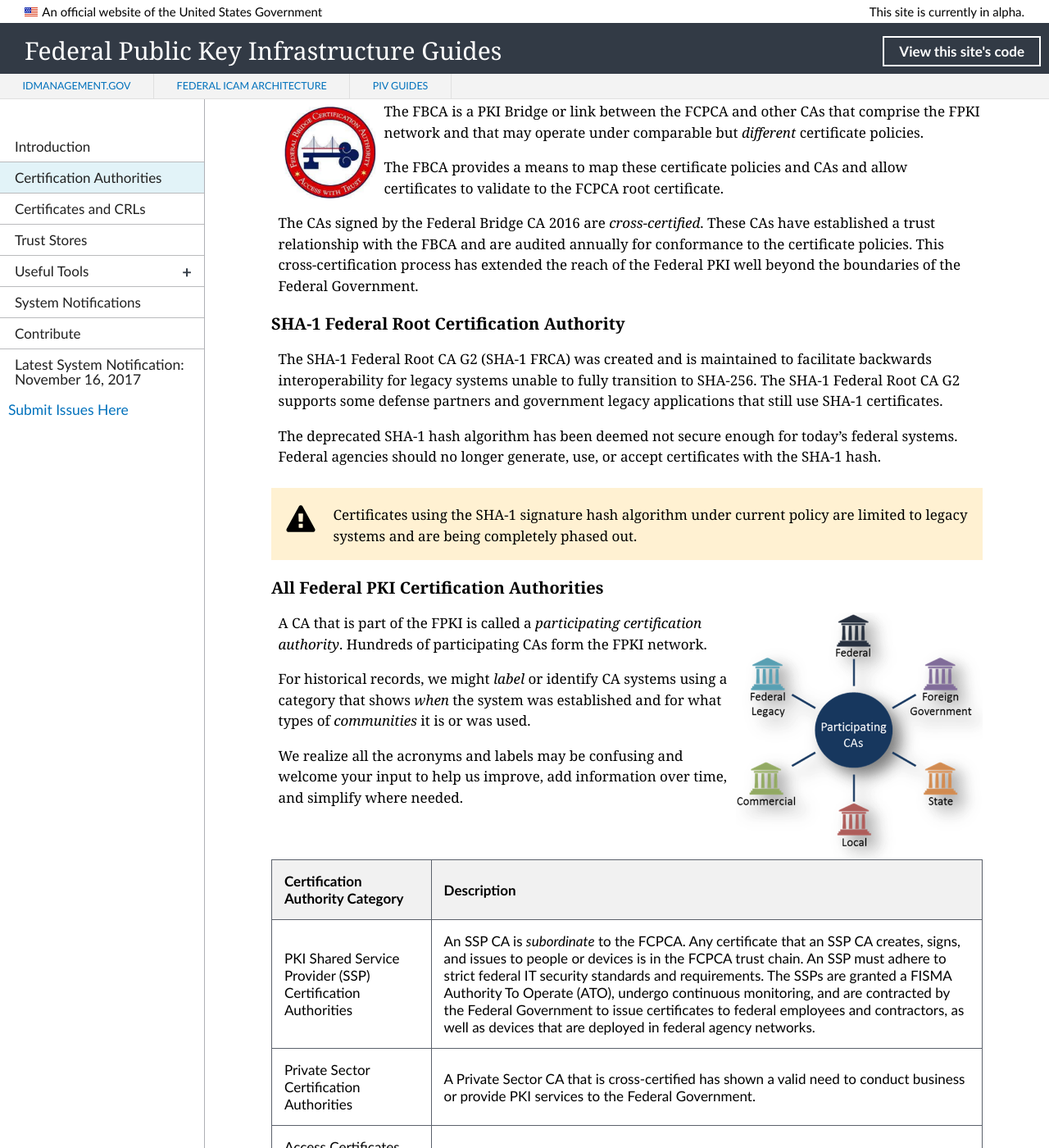
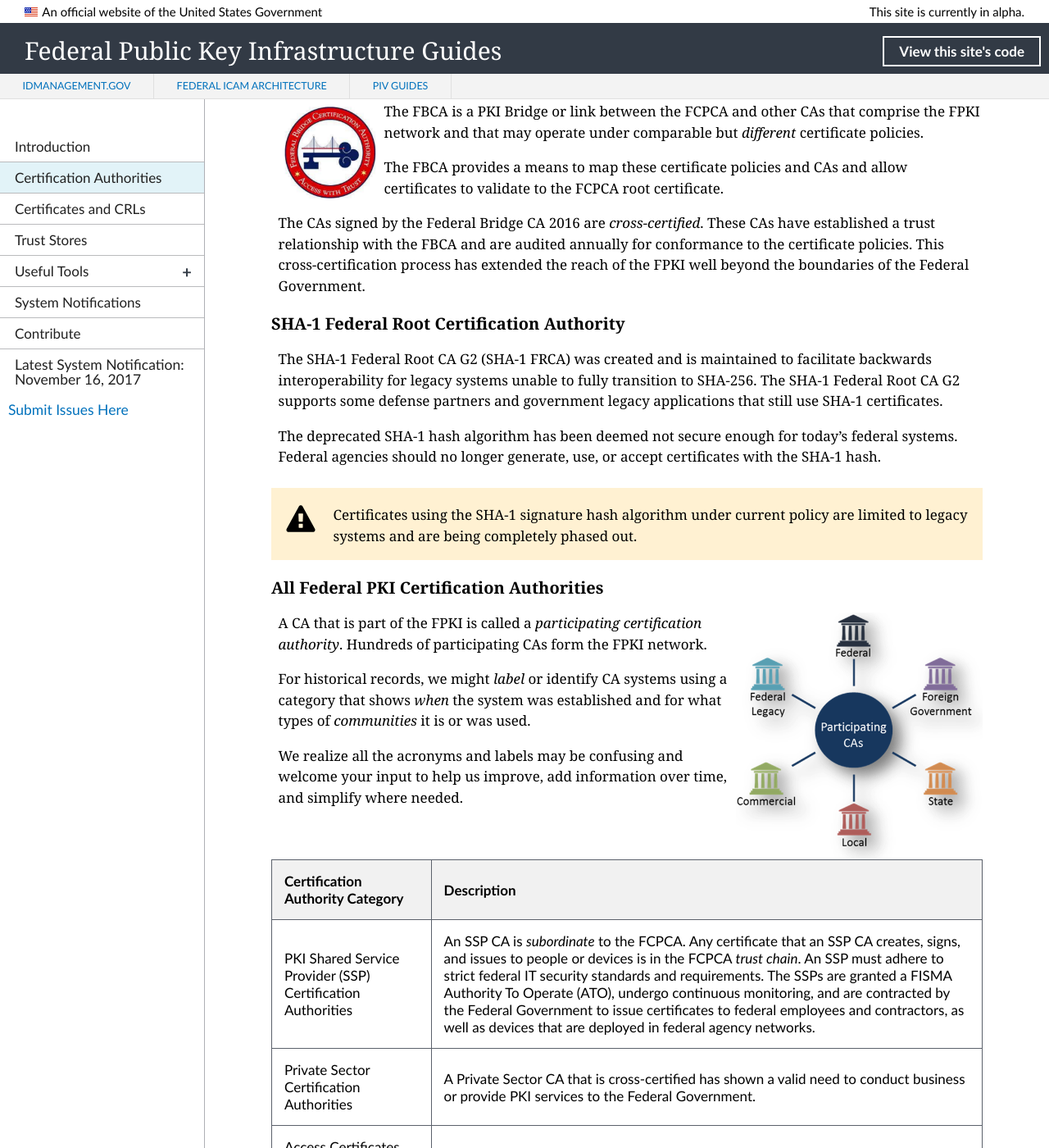
Before and after one commit to GSA/fpki-guides, a Jekyll site: the page built from pages/fpki_cas.md, in a window 1280 px wide and 1400 px high, scrolled down 1361 px. Shown: the whole window at 82% size. Built offline with Jekyll 4.4.1, drawn with Linux system fonts in a browser that asks for light colours; nearby versions of some CDN libraries; library files that are not in the unit come from our copies.

Commit message:
Update fpki_cas.md
Format

```diff
--- a/pages/fpki_cas.md
+++ b/pages/fpki_cas.md
@@ -33,7 +33,7 @@
 
 The _Federal Common Policy CA_ may be referred to as the _FCPCA_, or as _COMMON_ in documents. As the FPKI root and trust anchor for the Federal Government, the FCPCA supports government person trust and enterprise devices, including [Personal Identity Verification (PIV) credentials](https://piv.idmanagement.gov/#what-is-piv){:target="_blank"}. The FCPCA's design enables any certificate issued by any FPKI CA to validate its certificate path to a single root CA.
 
-Many commercial vendors include the FCPCA root certificate in their commercial-off-the-shelf (COTS) products' [Trust Stores](../truststores/). This enables Federal Government systems to trust person and enterprise device certificates issued by FPKI CAs. It is possible to add the FCPCA root certificate to trust stores for _government-managed_ devices and servers, if it's not available by default.
+Many commercial vendors include the FCPCA root certificate in their commercial-off-the-shelf (COTS) products' [_Trust Stores_](../truststores/). This enables Federal Government systems to trust person and enterprise device certificates issued by FPKI CAs. It is possible to add the FCPCA root certificate to trust stores for _government-managed_ devices and servers, if it's not available by default.
 
 {% include alert-warning.html content="The FCPCA root certificate is included in the trust stores for some platforms such as Microsoft, Apple, and Adobe. Other platforms, such as Mozilla, do not include the FCPCA by default. " %}
 
@@ -49,7 +49,7 @@
 <!--- ![Example of the FBCA Certification Path]({{site.baseurl}}/img/fbca-chainV2.png){:style="width:40%;float:right;"}
 *Example of a FBCA Certification Path*{:style="float:right;clear:both;font-size:14px;text-align:center;margin:20px 0 0 0;width:40%;"} -->
 
-The CAs signed by the Federal Bridge CA 2016 are _cross-certified_. These CAs have established a trust relationship with the FBCA and are audited annually for conformance to the certificate policies. This cross-certification process has extended the reach of the Federal PKI well beyond the boundaries of the Federal Government.
+The CAs signed by the Federal Bridge CA 2016 are _cross-certified_. These CAs have established a trust relationship with the FBCA and are audited annually for conformance to the certificate policies. This cross-certification process has extended the reach of the FPKI well beyond the boundaries of the Federal Government.
 
 ### SHA-1 Federal Root Certification Authority
 
@@ -71,7 +71,7 @@
 
 |**Certification Authority Category**|**Description**|
 |-----------|---------------|
-| PKI Shared Service Provider (SSP) Certification Authorities | An SSP CA is *subordinate* to the FCPCA.  Any certificate that an SSP CA creates, signs, and issues to people or devices is in the FCPCA trust chain. An SSP must adhere to strict federal IT security standards and requirements.  The SSPs are granted a FISMA Authority To Operate (ATO), undergo continuous monitoring, and are contracted by the Federal Government to issue certificates to federal employees and contractors, as well as devices that are deployed in federal agency networks. |
+| PKI Shared Service Provider (SSP) Certification Authorities | An SSP CA is *subordinate* to the FCPCA.  Any certificate that an SSP CA creates, signs, and issues to people or devices is in the FCPCA _trust chain_. An SSP must adhere to strict federal IT security standards and requirements.  The SSPs are granted a FISMA Authority To Operate (ATO), undergo continuous monitoring, and are contracted by the Federal Government to issue certificates to federal employees and contractors, as well as devices that are deployed in federal agency networks. |
 | Private Sector Certification Authorities | A Private Sector CA that is cross-certified has shown a valid need to conduct business or provide PKI services to the Federal Government. |
 | Access Certificates for Electronic Services (ACES) Certification Authorities | The ACES CAs issue certificates to authorized U.S. business representatives who need to digitally sign documents or access certain web-based systems.  ACES was established in the late 1990s and is the predecessor for the development of today's Federal PKI. |
 | Other Government Certification Authorities | These CAs are managed and operated by State, Local, Tribal, Territorial, or International Governments. |
```
